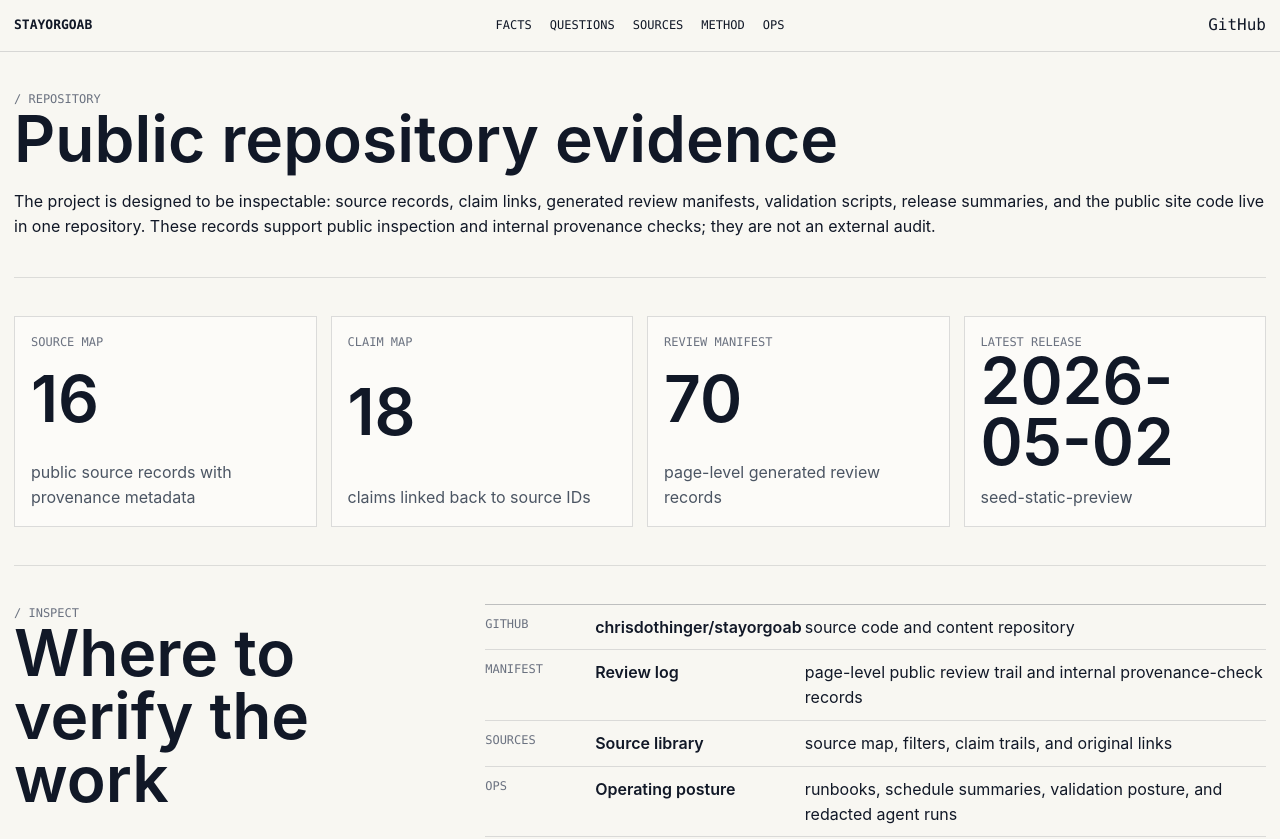
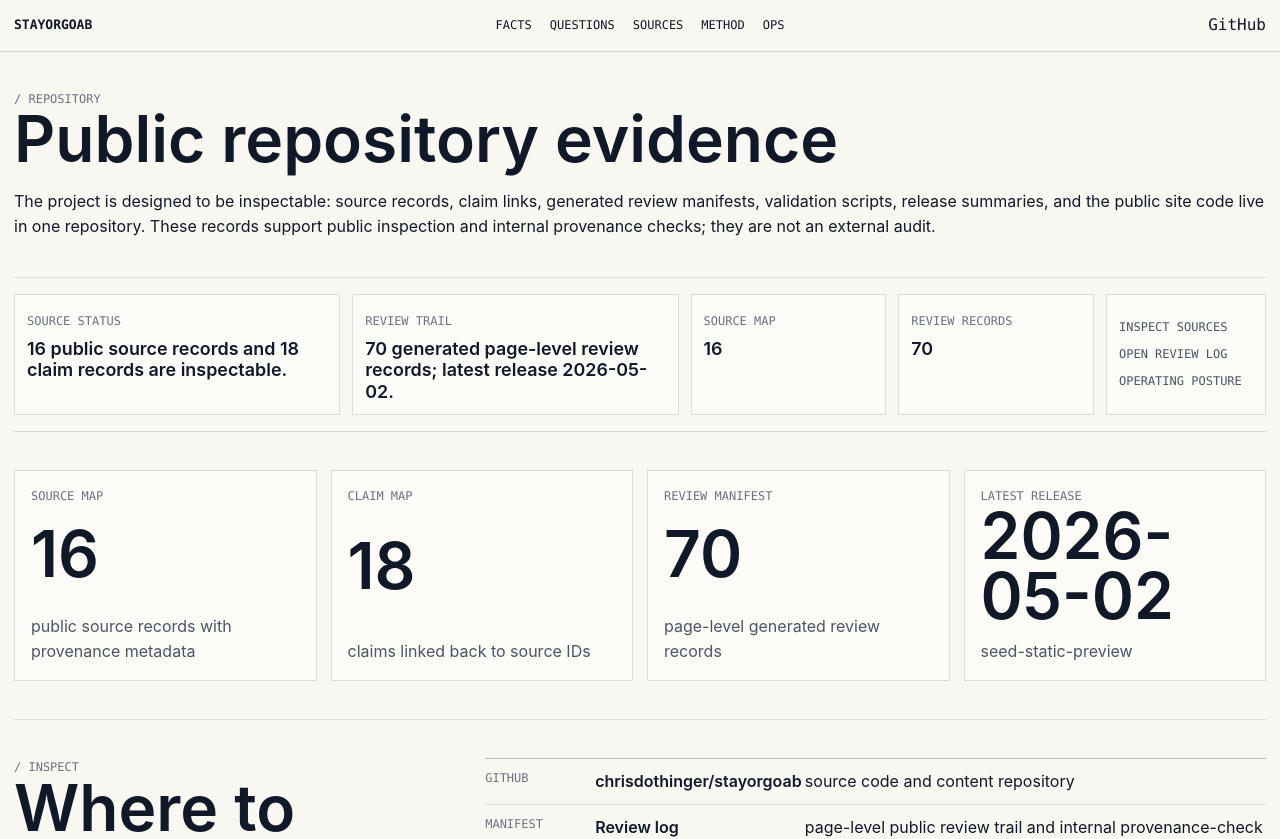
Before and after one commit to chrisdothinger/stayorgoab, a Next.js app: page /repo in a window 1280 px wide. Shown: the top 839 px of the page. Built offline with nearby package versions, Linux system fonts and the light colour scheme.

Commit message:
[verified] Add reusable page trust layer

```diff
--- a/content/changelog.yml
+++ b/content/changelog.yml
@@ -1,4 +1,21 @@
 entries:
+  - id: change-2026-05-04-reusable-page-trust-layer
+    date: "2026-05-04"
+    type: ux
+    summary: "Added a reusable PageTrust layer across key public briefing, source, method, repository, review-log, and topic pages so readers consistently see source status, review trail paths, and inspectable evidence links without ambiguous audit-pending wording."
+    files_changed:
+      - src/components/PageTrust.tsx
+      - src/components/AuditMeta.tsx
+      - src/app/facts/page.tsx
+      - src/app/questions/page.tsx
+      - src/app/questions/[topicSlug]/page.tsx
+      - src/app/sources/page.tsx
+      - src/app/method/page.tsx
+      - src/app/repo/page.tsx
+      - src/app/audit/page.tsx
+      - src/app/globals.css
+      - tests/a11y.spec.ts
+      - STATUS.md
   - id: change-2026-05-04-facts-public-briefing
     date: "2026-05-04"
     type: ux
--- a/src/app/audit/page.tsx
+++ b/src/app/audit/page.tsx
@@ -1,3 +1,4 @@
+import { PageTrust } from '@/components/PageTrust';
 import { buildAuditManifest } from '@/lib/audit';
 import { loadRepositoryContent } from '@/lib/content';
 import { loadOpsSnapshot } from '@/lib/ops';
@@ -18,6 +19,18 @@ export default function AuditPage() {
         <h1>Public review trail</h1>
         <p>Compact public records show what changed, which sources support it, which automated checks ran, and where source files live. These are internal agentic/public-repository provenance checks, not government audits, regulator audits, external audits, or assurance engagements.</p>
       </section>
+
+      <PageTrust
+        sourceStatus={`${content.sources.length} sources and ${content.claims.length} claims feed the generated review manifest.`}
+        reviewStatus={`${manifest.pages.length} page records; ${stalePages} awaiting a check date.`}
+        metrics={[
+          { label: 'Sparse states', value: sparsePages },
+          { label: 'Run summaries', value: ops.latestRuns.length }
+        ]}
+        sourceLabel="Inspect sources"
+        reviewLabel="Open review log"
+        links={[{ href: '/repo', label: 'Repository evidence' }]}
+      />
 
       <section className="section ops-grid" aria-label="Review summary">
         <div className="metric-card">
--- a/src/app/facts/page.tsx
+++ b/src/app/facts/page.tsx
@@ -1,4 +1,5 @@
 import Link from 'next/link';
+import { PageTrust } from '@/components/PageTrust';
 import { loadRepositoryContent } from '@/lib/content';
 
 export const metadata = { title: 'Facts' };
@@ -108,6 +109,19 @@ export default function FactsPage() {
         </aside>
       </section>
 
+      <PageTrust
+        sourceStatus={`Last checked against tracked official sources: ${lastOfficialSourceCheck}`}
+        reviewStatus="Public review log links every page to generated review records."
+        metrics={[
+          { label: 'Status rows', value: statusItems.length },
+          { label: 'Full dossiers', value: fullDossiers },
+          { label: 'High sensitivity', value: highSensitivityTopics }
+        ]}
+        sourceLabel="Inspect sources"
+        reviewLabel="Open review log"
+        links={[{ href: '/repo', label: 'Repository evidence' }]}
+      />
+
       <section className="section facts-metrics" aria-label="Briefing inventory">
         <article className="metric-card">
           <span className="mono row-meta">Tracked status items</span>
--- a/src/app/globals.css
+++ b/src/app/globals.css
@@ -279,6 +279,50 @@ textarea:focus-visible {
   margin-top: 12px;
   color: var(--muted);
   font-size: 12px;
+}
+
+.page-trust {
+  display: grid;
+  grid-template-columns: minmax(220px, 1.25fr) minmax(220px, 1.25fr) repeat(2, minmax(120px, 0.75fr)) auto;
+  gap: 12px;
+  align-items: stretch;
+  padding: 16px 0;
+  border-bottom: 1px solid rgba(17, 24, 39, 0.14);
+}
+
+.page-trust > div,
+.page-trust-links {
+  border: 1px solid rgba(17, 24, 39, 0.14);
+  background: rgba(255, 255, 255, 0.42);
+  padding: 12px;
+}
+
+.page-trust strong {
+  display: block;
+  margin-top: 6px;
+  font-size: clamp(15px, 1.4vw, 18px);
+  line-height: 1.2;
+  font-weight: 620;
+}
+
+.page-trust p {
+  margin: 7px 0 0;
+  color: var(--secondary);
+  font-size: 13px;
+}
+
+.page-trust-links {
+  display: flex;
+  flex-direction: column;
+  gap: 8px;
+  justify-content: center;
+  min-width: 160px;
+  font-size: 12px;
+  text-transform: uppercase;
+}
+
+.page-trust-links a {
+  color: var(--secondary);
 }
 
 .changelog-row .expanded-row {
@@ -698,6 +742,7 @@ textarea:focus-visible {
   .grid-two,
   .filter-panel,
   .trust-strip,
+  .page-trust,
   .ops-grid,
   .facts-metrics,
   .footer {
@@ -733,6 +778,10 @@ textarea:focus-visible {
     text-align: left;
   }
 
+  .page-trust-links {
+    min-width: 0;
+  }
+
   .hero {
     min-height: auto;
   }
--- a/src/app/method/page.tsx
+++ b/src/app/method/page.tsx
@@ -1,4 +1,5 @@
 import Link from 'next/link';
+import { PageTrust } from '@/components/PageTrust';
 
 export const metadata = { title: 'Method' };
 
@@ -8,8 +9,20 @@ export default function MethodPage() {
       <section className="section">
         <div className="section-label mono">/ Method</div>
         <h1>How StayOrGoAB works</h1>
-        <p>The site separates known facts, disputed claims, uncertainty, arguments, sources, and public audit records. It does not tell readers how to vote.</p>
+        <p>The site separates known facts, disputed claims, uncertainty, arguments, sources, and public review records. It does not tell readers how to vote.</p>
       </section>
+
+      <PageTrust
+        sourceStatus="Claims should trace to source records, topic ledgers, and visible publication states."
+        reviewStatus="Internal provenance checks and public review records are inspectable repository evidence."
+        metrics={[
+          { label: 'Publication gate', value: 'automated' },
+          { label: 'Private data', value: 'excluded' }
+        ]}
+        sourceLabel="Inspect sources"
+        reviewLabel="Open review log"
+        links={[{ href: '/ops', label: 'Operating posture' }]}
+      />
 
       <section className="section grid-two">
         <div><h2>Source-backed before persuasive</h2></div>
@@ -32,8 +45,8 @@ export default function MethodPage() {
         <div><h2>What is never published</h2></div>
         <div className="markdown">
           <p>Secrets, credentials, raw provider logs, raw agent transcripts, hidden chain-of-thought, private submissions, cookies, auth headers, and unnecessary personal data are excluded by rule and scanner.</p>
-          <p>Public audit artifacts are redacted summaries: enough to inspect what changed and why, not enough to leak private or unsafe material.</p>
-          <p><Link href="/ops">View operational observability</Link> · <Link href="/audit">View audit trail</Link></p>
+          <p>Public review artifacts are redacted summaries: enough to inspect what changed and why, not enough to leak private or unsafe material.</p>
+          <p><Link href="/ops">View operational observability</Link> · <Link href="/audit">View review trail</Link></p>
         </div>
       </section>
     </>
--- a/src/app/questions/[topicSlug]/page.tsx
+++ b/src/app/questions/[topicSlug]/page.tsx
@@ -2,6 +2,7 @@ import Link from 'next/link';
 import { notFound } from 'next/navigation';
 import { AuditMeta } from '@/components/AuditMeta';
 import { MarkdownText } from '@/components/MarkdownText';
+import { PageTrust } from '@/components/PageTrust';
 import { loadRepositoryContent } from '@/lib/content';
 
 export const dynamicParams = false;
@@ -10,8 +11,9 @@ export function generateStaticParams() {
   return loadRepositoryContent().topics.map((topic) => ({ topicSlug: topic.slug }));
 }
 
-export function generateMetadata({ params }: { params: { topicSlug: string } }) {
-  const topic = loadRepositoryContent().topics.find((item) => item.slug === params.topicSlug);
+export async function generateMetadata({ params }: { params: Promise<{ topicSlug: string }> }) {
+  const { topicSlug } = await params;
+  const topic = loadRepositoryContent().topics.find((item) => item.slug === topicSlug);
   return { title: topic?.title ?? 'Topic' };
 }
 
@@ -20,9 +22,10 @@ function ReportNavItem({ href, label, available }: { href: string; label: string
   return <Link href={href}>{label}</Link>;
 }
 
-export default function TopicPage({ params }: { params: { topicSlug: string } }) {
+export default async function TopicPage({ params }: { params: Promise<{ topicSlug: string }> }) {
+  const { topicSlug } = await params;
   const content = loadRepositoryContent();
-  const topic = content.topics.find((item) => item.slug === params.topicSlug);
+  const topic = content.topics.find((item) => item.slug === topicSlug);
   if (!topic) notFound();
   const files = content.topicFiles[topic.slug];
   if (!files.index) notFound();
@@ -46,6 +49,18 @@ export default function TopicPage({ params }: { params: { topicSlug: string } })
           sourceFile={`content/topics/${topic.slug}/index.mdx`}
         />
       </section>
+      <PageTrust
+        sourceStatus={`${topic.source_count} sources and ${topic.claim_count} claims attached to this dossier.`}
+        reviewStatus={`Internal provenance check: ${topic.last_audited_at ?? 'pending'}; redebate pass: ${topic.last_debated_at ?? 'pending'}.`}
+        metrics={[
+          { label: 'State', value: topic.state },
+          { label: 'Sensitivity', value: topic.time_sensitivity }
+        ]}
+        sourceHref={`/questions/${topic.slug}/sources`}
+        sourceLabel="Inspect sources"
+        reviewLabel="Open review log"
+        links={[{ href: '/repo', label: 'Repository evidence' }]}
+      />
       <section className="section grid-two">
         <nav className="category-nav mono" aria-label="Topic sections">
           <ReportNavItem href={`/questions/${topic.slug}/neutral`} label="Neutral" available={Boolean(files.reports.neutral)} />
--- a/src/app/questions/page.tsx
+++ b/src/app/questions/page.tsx
@@ -1,3 +1,4 @@
+import { PageTrust } from '@/components/PageTrust';
 import { TopicSearch } from '@/components/TopicSearch';
 import { loadRepositoryContent } from '@/lib/content';
 
@@ -5,6 +6,7 @@ export const metadata = { title: 'Questions' };
 
 export default function QuestionsPage() {
   const { topics } = loadRepositoryContent();
+  const fullDossiers = topics.filter((topic) => topic.state === 'full_dossier').length;
   return (
     <>
       <section className="section">
@@ -12,6 +14,16 @@ export default function QuestionsPage() {
         <h1>The questions that matter</h1>
         <p>Each topic is a living research dossier with pro-independence arguments, anti-independence / pro-federation arguments, neutral synthesis, claims, sources, public review logs, and redebate history.</p>
       </section>
+      <PageTrust
+        sourceStatus={`${topics.length} tracked topics; ${fullDossiers} full dossiers currently source-backed.`}
+        reviewStatus="Question rows link to the public review trail and internal provenance-check records."
+        metrics={[
+          { label: 'Topics', value: topics.length },
+          { label: 'Full dossiers', value: fullDossiers }
+        ]}
+        sourceLabel="Inspect sources"
+        reviewLabel="Open review log"
+      />
       <TopicSearch topics={topics} />
     </>
   );
--- a/src/app/repo/page.tsx
+++ b/src/app/repo/page.tsx
@@ -1,4 +1,5 @@
 import Link from 'next/link';
+import { PageTrust } from '@/components/PageTrust';
 import { buildAuditManifest } from '@/lib/audit';
 import { loadRepositoryContent } from '@/lib/content';
 import { loadOpsSnapshot } from '@/lib/ops';
@@ -22,6 +23,18 @@ export default function RepoPage() {
           These records support public inspection and internal provenance checks; they are not an external audit.
         </p>
       </section>
+
+      <PageTrust
+        sourceStatus={`${content.sources.length} public source records and ${content.claims.length} claim records are inspectable.`}
+        reviewStatus={`${manifest.pages.length} generated page-level review records; latest release ${latestRelease?.date ?? 'n/a'}.`}
+        metrics={[
+          { label: 'Source map', value: content.sources.length },
+          { label: 'Review records', value: manifest.pages.length }
+        ]}
+        sourceLabel="Inspect sources"
+        reviewLabel="Open review log"
+        links={[{ href: '/ops', label: 'Operating posture' }]}
+      />
 
       <section className="section ops-grid" aria-label="Repository evidence summary">
         <div className="metric-card">
--- a/src/app/sources/page.tsx
+++ b/src/app/sources/page.tsx
@@ -1,3 +1,4 @@
+import { PageTrust } from '@/components/PageTrust';
 import { SourceLibrary } from '@/components/SourceLibrary';
 import { loadRepositoryContent } from '@/lib/content';
 
@@ -16,6 +17,18 @@ export default function SourcesPage() {
         <h1>Source library</h1>
         <p>Search the official, court, primary, advocacy, media, and institutional records used by topic dossiers and claim ledgers.</p>
       </section>
+
+      <PageTrust
+        sourceStatus={`${sources.length} source records tracked across ${sourceTypes.length} source types.`}
+        reviewStatus="Source rows show internal provenance-check context and claim/topic trails."
+        metrics={[
+          { label: 'Claim links', value: linkedClaims },
+          { label: 'Reliability labels', value: reliability.length }
+        ]}
+        sourceLabel="Source library"
+        reviewLabel="Open review log"
+        links={[{ href: '/repo', label: 'Repository evidence' }]}
+      />
 
       <section className="section ops-grid" aria-label="Source summary">
         <div className="metric-card">
--- /dev/null
+++ b/src/components/PageTrust.tsx
@@ -0,0 +1,57 @@
+import Link from 'next/link';
+
+type TrustMetric = {
+  label: string;
+  value: string | number;
+  detail?: string;
+};
+
+type TrustLink = {
+  href: string;
+  label: string;
+};
+
+export function PageTrust({
+  sourceStatus,
+  reviewStatus,
+  metrics = [],
+  sourceHref = '/sources',
+  reviewHref = '/audit',
+  sourceLabel = 'Inspect sources',
+  reviewLabel = 'Open review log',
+  links = []
+}: {
+  sourceStatus: string;
+  reviewStatus: string;
+  metrics?: TrustMetric[];
+  sourceHref?: string;
+  reviewHref?: string;
+  sourceLabel?: string;
+  reviewLabel?: string;
+  links?: TrustLink[];
+}) {
+  return (
+    <section className="page-trust" aria-label="Page trust">
+      <div>
+        <span className="mono row-meta">Source status</span>
+        <strong>{sourceStatus}</strong>
+      </div>
+      <div>
+        <span className="mono row-meta">Review trail</span>
+        <strong>{reviewStatus}</strong>
+      </div>
+      {metrics.map((metric) => (
+        <div key={metric.label}>
+          <span className="mono row-meta">{metric.label}</span>
+          <strong>{metric.value}</strong>
+          {metric.detail ? <p>{metric.detail}</p> : null}
+        </div>
+      ))}
+      <nav className="page-trust-links mono" aria-label="Page trust links">
+        <Link href={sourceHref}>{sourceLabel}</Link>
+        <Link href={reviewHref}>{reviewLabel}</Link>
+        {links.map((link) => <Link key={`${link.href}-${link.label}`} href={link.href}>{link.label}</Link>)}
+      </nav>
+    </section>
+  );
+}
```
Also changed, not shown: src/components/AuditMeta.tsx (+4 -4 lines), 2 other files (tests, documents, lock files or other folders).
